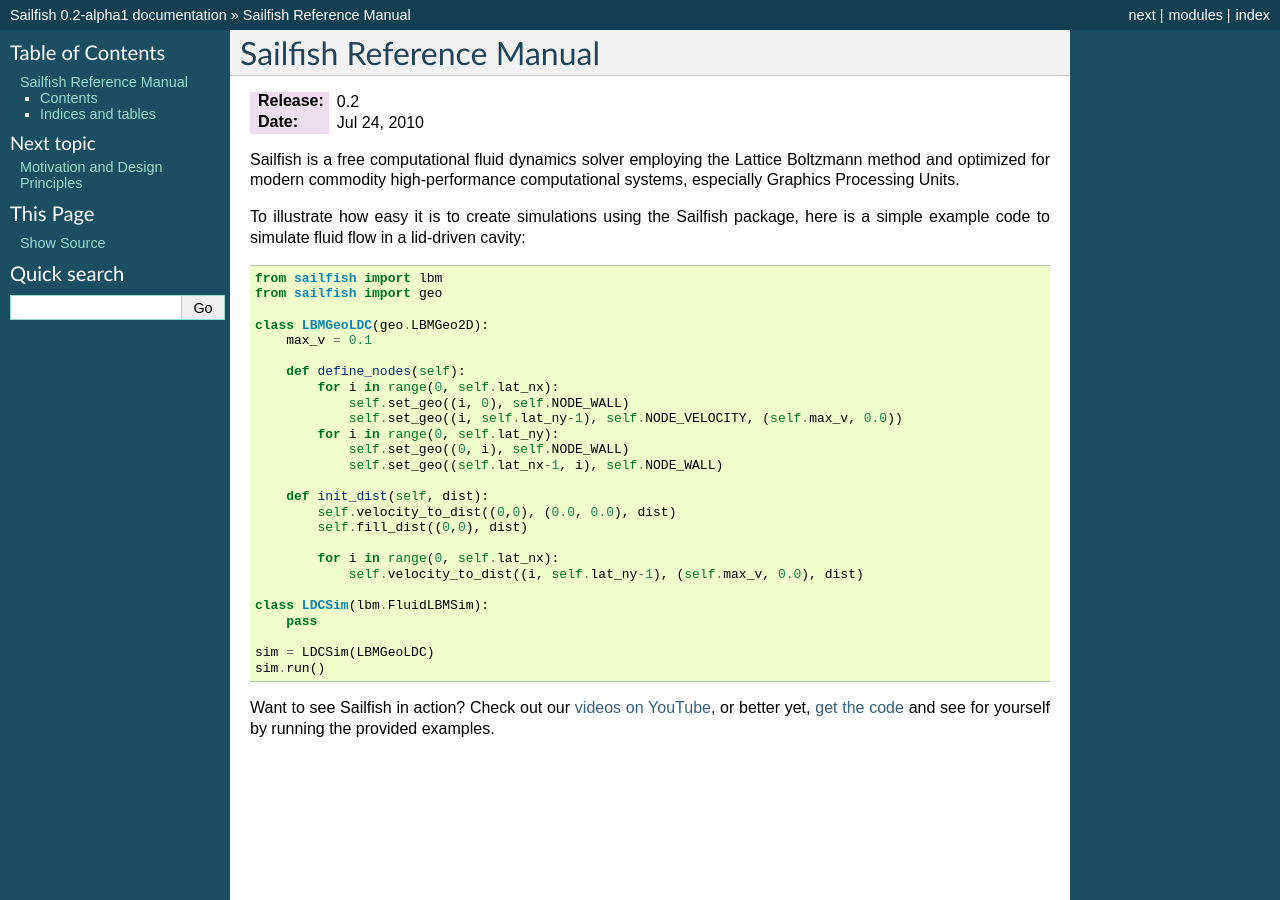
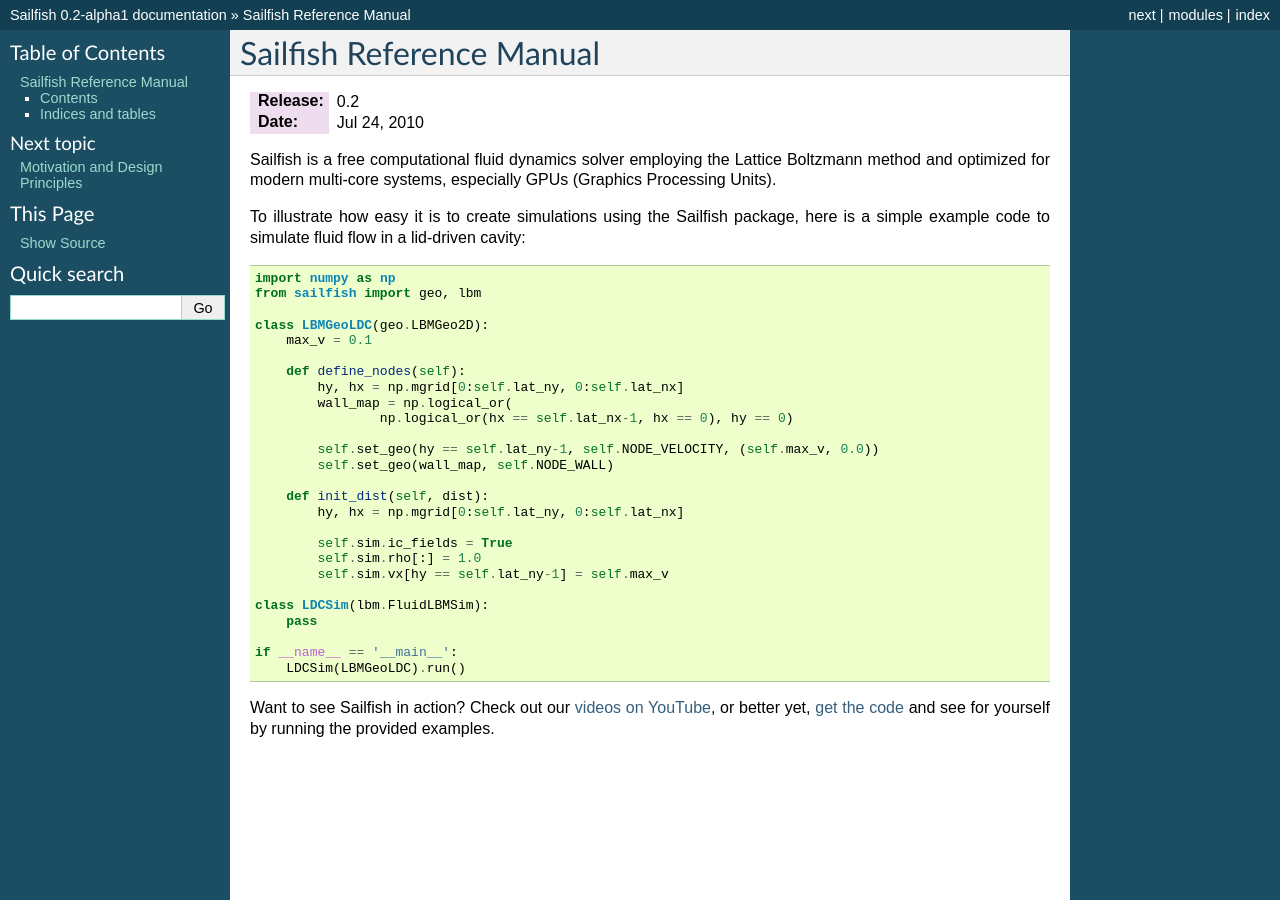
Before and after one commit to sailfish-team/sailfish, a Sphinx documentation site: the page built from doc/index.rst, in a window 1280 px wide and 900 px high. Built offline with Sphinx 7.4.7, drawn with Linux system fonts in a browser that asks for light colours; formulas are drawn with MathJax 3.

Commit message:
Update the example on the main page to use numpy arrays.

```diff
--- a/doc/index.rst
+++ b/doc/index.rst
@@ -13,38 +13,37 @@
 .. module:: sailfish
 
 Sailfish is a free computational fluid dynamics solver employing the Lattice Boltzmann
-method and optimized for modern commodity high-performance computational systems,
-especially Graphics Processing Units.
+method and optimized for modern multi-core systems, especially GPUs (Graphics Processing Units).
 
 To illustrate how easy it is to create simulations using the Sailfish package,
 here is a simple example code to simulate fluid flow in a lid-driven cavity::
 
-    from sailfish import lbm
-    from sailfish import geo
+    import numpy as np
+    from sailfish import geo, lbm
 
     class LBMGeoLDC(geo.LBMGeo2D):
         max_v = 0.1
 
         def define_nodes(self):
-            for i in range(0, self.lat_nx):
-                self.set_geo((i, 0), self.NODE_WALL)
-                self.set_geo((i, self.lat_ny-1), self.NODE_VELOCITY, (self.max_v, 0.0))
-            for i in range(0, self.lat_ny):
-                self.set_geo((0, i), self.NODE_WALL)
-                self.set_geo((self.lat_nx-1, i), self.NODE_WALL)
+            hy, hx = np.mgrid[0:self.lat_ny, 0:self.lat_nx]
+            wall_map = np.logical_or(
+                    np.logical_or(hx == self.lat_nx-1, hx == 0), hy == 0)
+
+            self.set_geo(hy == self.lat_ny-1, self.NODE_VELOCITY, (self.max_v, 0.0))
+            self.set_geo(wall_map, self.NODE_WALL)
 
         def init_dist(self, dist):
-            self.velocity_to_dist((0,0), (0.0, 0.0), dist)
-            self.fill_dist((0,0), dist)
+            hy, hx = np.mgrid[0:self.lat_ny, 0:self.lat_nx]
 
-            for i in range(0, self.lat_nx):
-                self.velocity_to_dist((i, self.lat_ny-1), (self.max_v, 0.0), dist)
+            self.sim.ic_fields = True
+            self.sim.rho[:] = 1.0
+            self.sim.vx[hy == self.lat_ny-1] = self.max_v
 
     class LDCSim(lbm.FluidLBMSim):
         pass
 
-    sim = LDCSim(LBMGeoLDC)
-    sim.run()
+    if __name__ == '__main__':
+        LDCSim(LBMGeoLDC).run()
 
 Want to see Sailfish in action?  Check out our `videos on YouTube <http://www.youtube.com/watch?v=kx4-VjaJ2eI&feature=PlayList&p=96C9241314F1A898&index=0&playnext=1>`_,
 or better yet, `get the code <http://gitorious.org/sailfish>`_ and see for yourself by running the provided examples.
```
